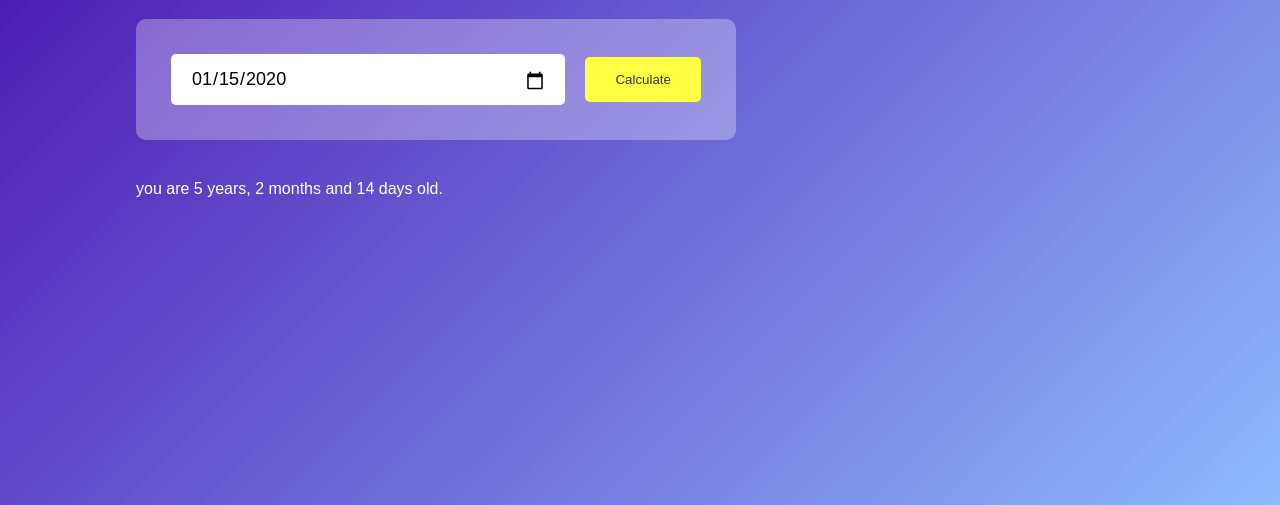
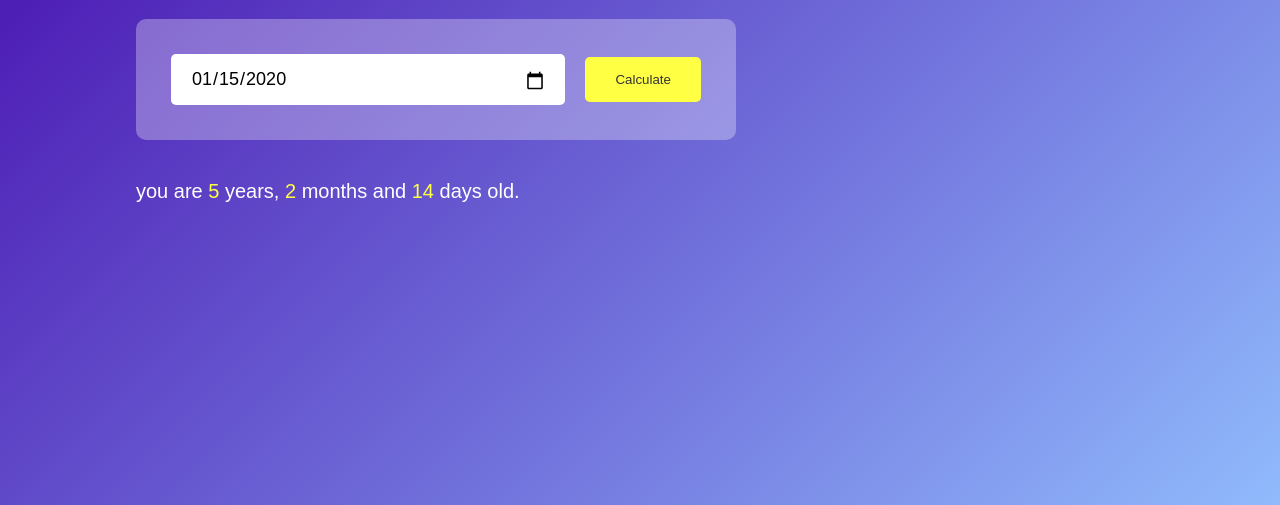
Before and after one commit to sh2904ubham/AgeCalculatorMachineCoding, a plain HTML site: page index.html in a window 1280 px wide. Both pictures are taken after typing "2020-01-15" into the empty fields and a click on the button "Calculate". Shown: the part 295-800 px from the top of the page. Drawn offline with Linux system fonts and the light colour scheme.

Commit message:
Completed

```diff
--- a/index.html
+++ b/index.html
@@ -70,7 +70,7 @@
                 y3--;
             }
 
-            result.innerHTML=`you are ${y3} years, ${m3} months and ${d3} days old.`
+            result.innerHTML=`you are <span> ${y3}</span> years, <span>${m3}</span> months and <span>${d3}</span> days old.`
         }
 
         function getDaysInMonth(year, month) {
--- a/style.css
+++ b/style.css
@@ -66,3 +66,10 @@
     background-size:20px;
     cursor:pointer;
 }
+
+#result{
+    font-size: 20px;
+}
+#result span{
+    color:#ffff44;
+}
```
